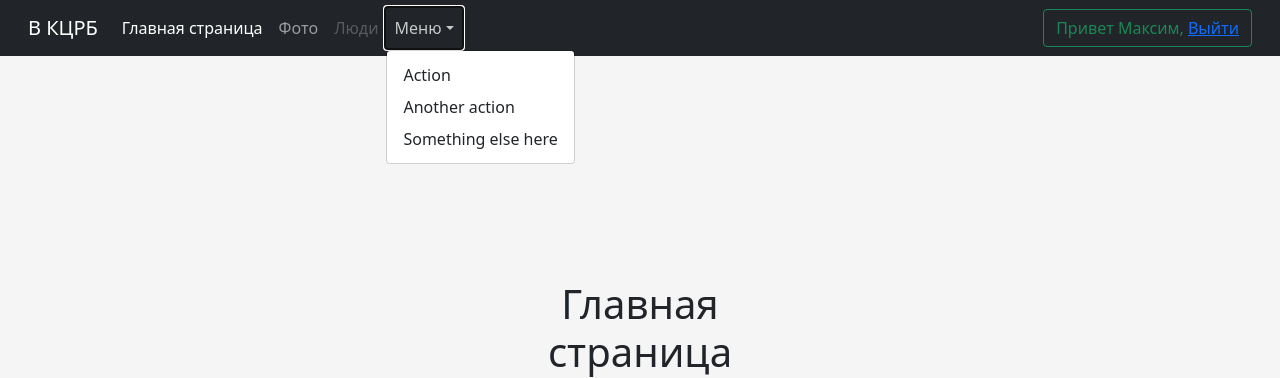
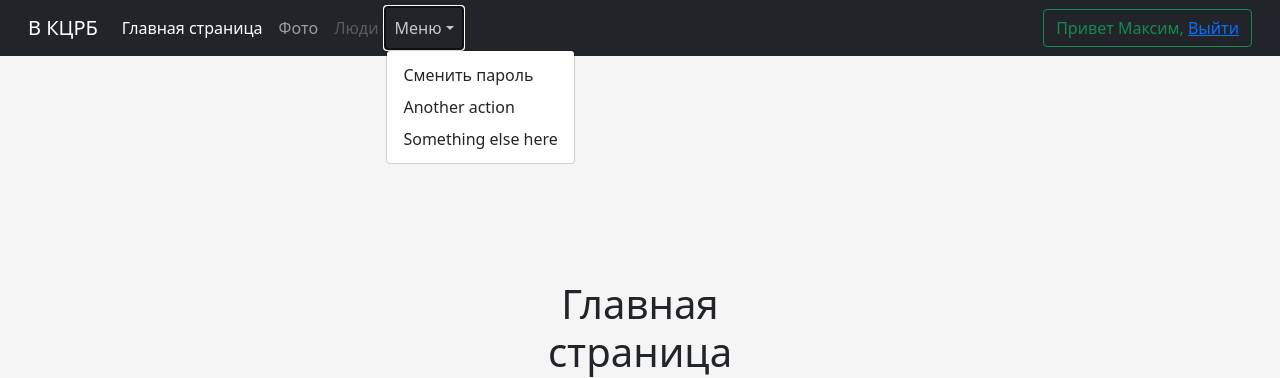
Before and after one commit to DonCorleone-byte/Social-Network, a Django app: page /account/ in a window 1280 px wide, after a click on "Меню". Shown: the top 378 px of the page. Run offline with Django 3.2, Linux system fonts and the light colour scheme; a user stored in the database is signed in; some libraries are stand-ins or nearby versions.

Commit message:
Небольшие правки

```diff
--- a/vkcrb/account/Templates/base.html
+++ b/vkcrb/account/Templates/base.html
@@ -47,7 +47,7 @@
     <button class="navbar-toggler" type="button" data-bs-toggle="collapse" data-bs-target="#navbarsExampleDefault" aria-controls="navbarsExampleDefault" aria-expanded="false" aria-label="Toggle navigation">
       <span class="navbar-toggler-icon"></span>
     </button>
-
+    {% if request.user.is_authenticated %}
     <div class="collapse navbar-collapse" id="navbarsExampleDefault">
       <ul class="navbar-nav me-auto mb-2 mb-md-0">
         <li class="nav-item">
@@ -62,12 +62,13 @@
         <li class="nav-item dropdown">
           <a class="nav-link dropdown-toggle" href="#" id="dropdown01" data-bs-toggle="dropdown" aria-expanded="false">Меню</a>
           <ul class="dropdown-menu" aria-labelledby="dropdown01">
-            <li><a class="dropdown-item" href="#">Action</a></li>
+            <li><a class="dropdown-item" href="{% url "password_change" %}">Сменить пароль</a></li>
             <li><a class="dropdown-item" href="#">Another action</a></li>
             <li><a class="dropdown-item" href="#">Something else here</a></li>
           </ul>
         </li>
       </ul>
+        {% endif %}
       <form class="d-flex">
         <button class="btn btn-outline-success" type="submit">
         <span class="user">
```
Also changed, not shown: vkcrb/db.sqlite3.
